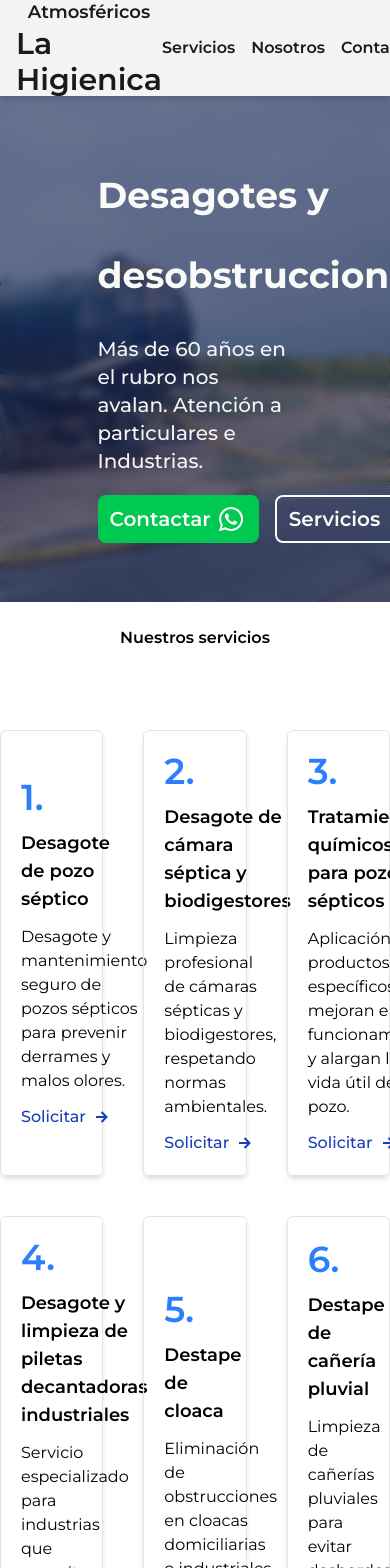
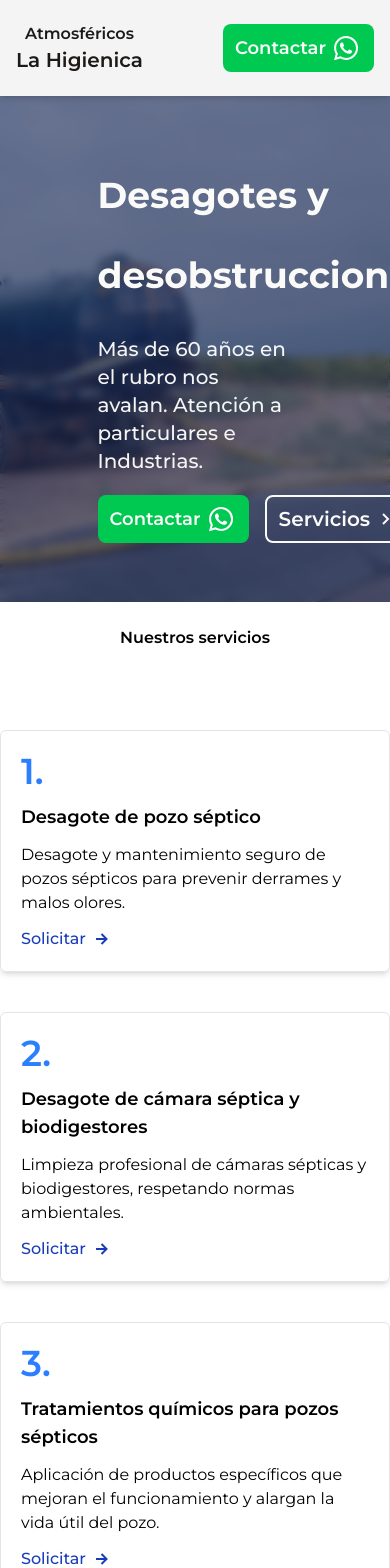
Before and after one commit to erikcba/la-higienica, a React (Vite) app: page / in a window 390 px wide. Shown: the top 1568 px of the page. Built offline with nearby package versions, Linux system fonts and the light colour scheme.

Commit message:
faltan detalles responsive

```diff
--- a/src/components/ContactForm.jsx
+++ b/src/components/ContactForm.jsx
@@ -10,7 +10,7 @@ const ContactForm = () => {
   return (
     <form onSubmit={handleSubmit} className='flex flex-col gap-4 w-full bg-zinc-100 rounded-md p-6'>
       <h1 className='text-2xl text-gray-700 font-semibold mb-2'>
-        Contactanos
+        Envianos tu consulta
       </h1>
       <div className='flex flex-row items-center justify-center w-full gap-4'>
         <div className='flex flex-col gap-2 w-1/2'>
--- a/src/components/ContactoWsp.jsx
+++ b/src/components/ContactoWsp.jsx
@@ -7,7 +7,7 @@ const ContactoWsp = () => {
     const encodedMessage = encodeURIComponent(message);
     const whatsappLink = `https://wa.me/${phone}?text=${encodedMessage}`;
     return (
-        <a href={whatsappLink} className="bg-green-500 text-stone-50 text-xl font-semibold rounded-lg px-3 py-2 flex flex-row items-center gap-1 hover:bg-green-400 transition-all ease-in-out ">
+        <a href={whatsappLink} className="bg-green-500 text-stone-50 text-lg sm:text-xl font-semibold rounded-lg px-3 py-2 flex flex-row items-center gap-1 hover:bg-green-400 transition-all ease-in-out ">
             Contactar
             <WhatsappIcon />
         </a>
--- a/src/components/Navbar.jsx
+++ b/src/components/Navbar.jsx
@@ -6,10 +6,10 @@ const Navbar = () => {
         <nav className="bg-zinc-100 h-24 sticky top-0 shadow-md z-50">
             <div className="container mx-auto flex flex-row items-center justify-between h-full px-4">
                 <a href="#" className="flex flex-col group items-center justify-center h-full ">
-                    <h2 className="text-lg text-stone-900 group-hover:text-blue-700 transition-all ease-in-out font-semibold">Atmosféricos</h2>
-                    <h2 className="text-3xl text-stone-900 group-hover:text-blue-700 transition-all ease-in-out font-semibold">La Higienica</h2>
+                    <h2 className="text-md sm:text-lg text-stone-900 group-hover:text-blue-700 transition-all ease-in-out font-semibold">Atmosféricos</h2>
+                    <h2 className="text-xl sm:text-3xl text-stone-900 group-hover:text-blue-700 transition-all ease-in-out font-semibold">La Higienica</h2>
                 </a>
-                <ul className="flex flex-row items-center justify-center h-full gap-4">
+                <ul className="hidden sm:flex flex-row items-center justify-center h-full gap-4">
                     <a className="text-stone-900 font-semibold hover:text-blue-700 transition-all ease-in-out" href="#servicios">
                         Servicios
                     </a>
--- a/src/sections/Contacto.jsx
+++ b/src/sections/Contacto.jsx
@@ -12,8 +12,8 @@ const Contacto = () => {
                 <h1 className='md:text-4xl font-semibold text-center'>
                     Contacto
                 </h1>
-                <div className='flex flex-row items-center justify-center gap-12'>
-                    <div className='w-1/2'>
+                <div className='flex flex-col sm:flex-row items-center justify-center gap-12'>
+                    <div className='w-full sm:w-1/2'>
                         <Mapa />
                     </div>
                     <div className='w-1/2 flex flex-col items-start justify-around gap-8'>
--- a/src/sections/Footer.jsx
+++ b/src/sections/Footer.jsx
@@ -5,7 +5,7 @@ const Footer = () => {
     return (
         <footer className='bg-blue-950 md:py-20'>
             <div className='container mx-auto'>
-                <div className='grid grid-cols-1 md:grid-cols-2 gap-20'>
+                <div className='grid grid-cols-1 sm:grid-cols-2 gap-20'>
                     <div className='flex flex-col items-center justify-center'>
                         <a href="#" className="flex flex-col group items-center justify-center">
                             <h2 className="text-lg text-stone-50 group-hover:text-white  font-semibold">Atmosféricos</h2>
--- a/src/sections/Servicios.jsx
+++ b/src/sections/Servicios.jsx
@@ -8,7 +8,7 @@ export const Servicios = () => {
                 <h1 className='md:text-4xl font-semibold text-center'>
                     Nuestros servicios
                 </h1>
-                <div className="grid grid-cols-3 gap-10">
+                <div className="grid grid-cols-1 sm:grid-cols-3 gap-10">
                     <ServiciosCard numero={"1."} titulo={"Desagote de pozo séptico"} descripcion={"Desagote y mantenimiento seguro de pozos sépticos para prevenir derrames y malos olores."} />
                     <ServiciosCard numero={"2."} titulo={"Desagote de cámara séptica y biodigestores"} descripcion={"Limpieza profesional de cámaras sépticas y biodigestores, respetando normas ambientales."} />
                     <ServiciosCard numero={"3."} titulo={"Tratamientos químicos para pozos sépticos"} descripcion={"Aplicación de productos específicos que mejoran el funcionamiento y alargan la vida útil del pozo."}/>
--- a/src/sections/Somos.jsx
+++ b/src/sections/Somos.jsx
@@ -14,7 +14,7 @@ const Somos = () => {
                         Quienes somos
                     </h1>
                     <div className='flex flex-row gap-10'>
-                        <div className='w-1/2 flex flex-col gap-8 items-center justify-center'>
+                        <div className='w-full sm:w-1/2 flex flex-col gap-8 items-center justify-center'>
                             <div className='flex flex-col items-start justify-center gap-4'>
                                 <h1 className='text-2xl font-semibold '>
                                     Nuestra historia
@@ -39,15 +39,15 @@ const Somos = () => {
                                 <StatsCard numero={"1000+"} texto={"Clientes satisfechos"} textColor={"text-fuchsia-700"} color={"bg-fuchsia-100"} />
                             </div>
                         </div>
-                        <div className='w-1/2 rounded-md overflow-hidden flex justify-center items-center'>
+                        <div className='hidden sm:w-1/2 rounded-md overflow-hidden flex justify-center items-center'>
                             <img className='rounded-md' src={img1} alt="" />
                         </div>
                     </div>
                     <div className='flex flex-row gap-10'>
-                        <div className='w-1/2 rounded-md overflow-hidden flex justify-center items-center'>
+                        <div className='hidden sm:w-1/2 rounded-md overflow-hidden sm:flex justify-center items-center'>
                             <img className='rounded-md h-11/12' src={img2} alt="" />
                         </div>
-                        <div className='w-1/2 flex justify-start items-center'>
+                        <div className='w-full sm:w-1/2 flex justify-start items-center'>
                             <div className='flex flex-col items-start justify-center gap-4'>
                                 <h1 className='text-2xl font-semibold'>
                                     A quienes nos dirigimos
--- a/src/sections/SubHero.jsx
+++ b/src/sections/SubHero.jsx
@@ -3,7 +3,7 @@ import React from 'react'
 const SubHero = () => {
     return (
         <section className='bg-zinc-100'>
-            <div data-aos="fade-up" className='container mx-auto md:py-20 py-6 grid grid-cols-3 '>
+            <div data-aos="fade-up" className='container mx-auto md:py-20 py-6 grid grid-cols-1 sm:grid-cols-3 '>
                 <div className="flex flex-col items-center justify-center gap-3">
                     <svg xmlns="http://www.w3.org/2000/svg" width={48} height={48} fill={"#3aa6f9"} viewBox="0 0 24 24">{/* Boxicons v3.0 https://boxicons.com | License  https://docs.boxicons.com/free */}<path d="M19 3h-2c0-.55-.45-1-1-1H8c-.55 0-1 .45-1 1H5c-1.1 0-2 .9-2 2v15c0 1.1.9 2 2 2h14c1.1 0 2-.9 2-2V5c0-1.1-.9-2-2-2m0 17H5V5h2v2h10V5h2z"></path><path d="M11 14.09 8.71 11.8 7.3 13.21l3 3c.2.2.45.29.71.29s.51-.1.71-.29l5-5-1.41-1.41-4.29 4.29Z"></path></svg>
                     <h2 className="text-2xl font-semibold">
```
